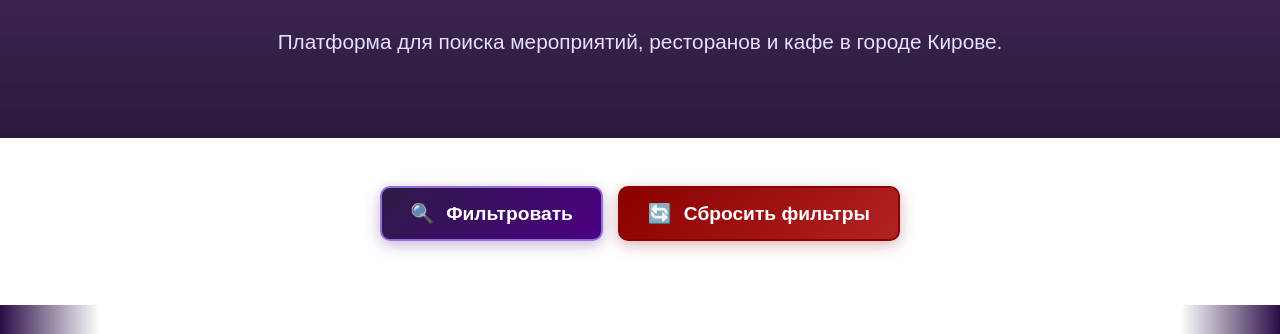
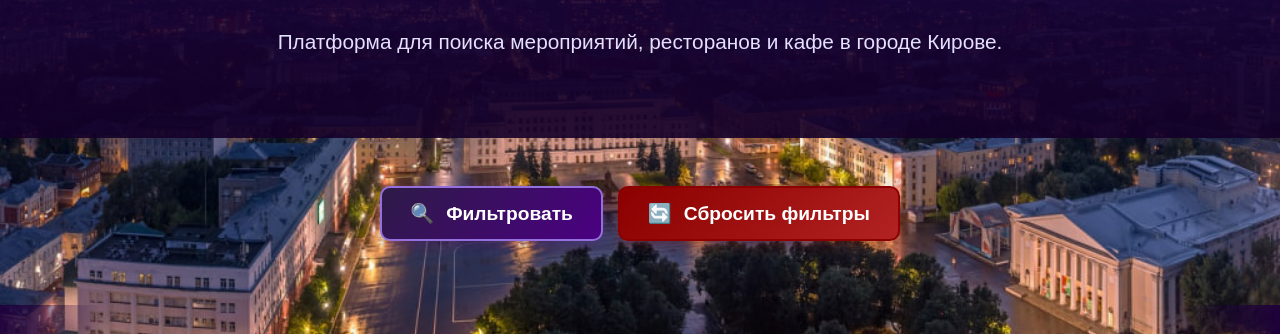
Before and after one commit to Alexandrovna1/MyTime, a plain HTML site: page index.html in a window 1280 px wide. Shown: the part 257-591 px from the top of the page. Drawn offline with Linux system fonts and the light colour scheme.

Commit message:
Update home.css

```diff
--- a/home.css
+++ b/home.css
@@ -9,7 +9,7 @@
     height: 100%;
     width: 100%;
     overflow-x: hidden;
-    background-image: url('/pictures/Fon.jpg');
+    background-image: url('/Fon.jpg');
     background-repeat: no-repeat;
     background-position: center;
     background-size: cover;
```
